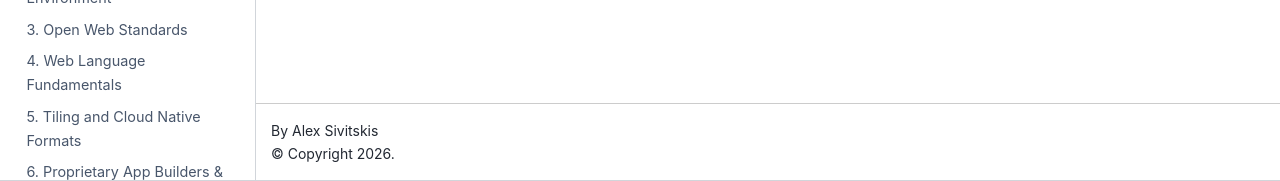
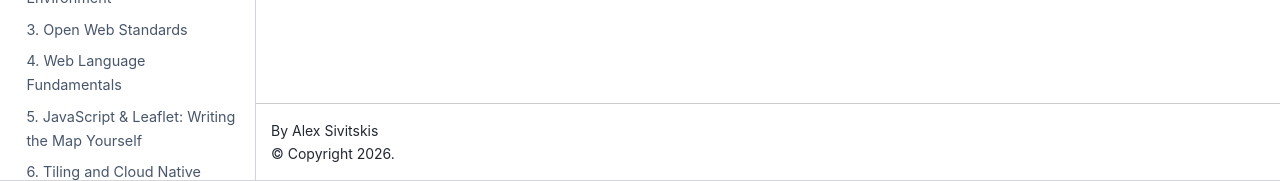
Before and after one commit to asivitskis/giss-366, a Jupyter Book: the page built from book/about/textbooks.md, in a window 1280 px wide. Shown: the part 720-901 px from the top of the page. Built offline with Jupyter Book 1.0.4 settings and Sphinx 7.4.7 and the Sphinx Book theme 1.1.4, drawn with Linux system fonts in a browser that asks for light colours; pages that are not in the unit, such as notebooks, are missing from menus; some of the changed text lies outside the part shown.

Commit message:
update toc

```diff
--- a/_toc.yml
+++ b/_toc.yml
@@ -30,7 +30,7 @@ parts:
       - file: book/foundations/02_agol_publishing
       - file: book/foundations/03_open_web_standards
       - file: book/foundations/04_web_fundamentals
-      - file: book/foundations/05_javacscript_leaflet
+      - file: book/foundations/05_javascript_leaflet
       - file: book/foundations/06_cloud_native
       - file: book/foundations/07_app_builders
   - caption: Part 2 - WebGIS Development
```
